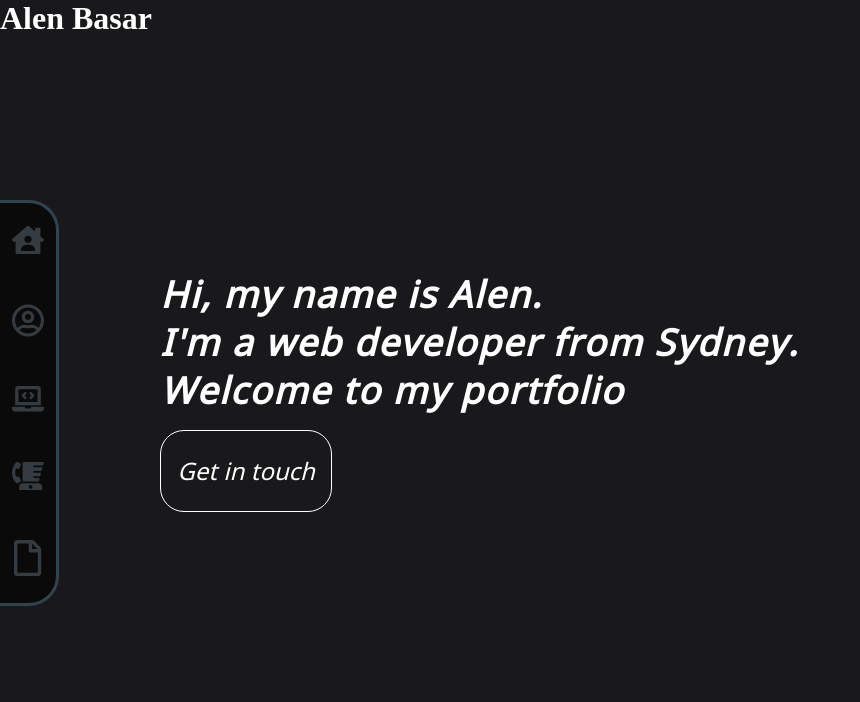
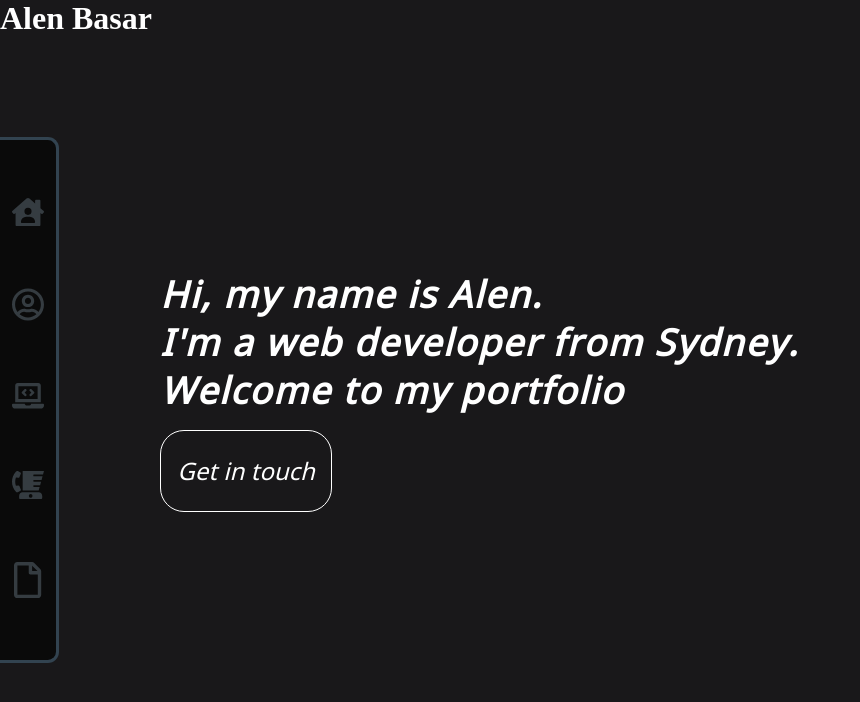
Before and after one commit to alenbasar/Alen-Basar-Portfolio-new-, a React (Create React App) app: page / in a window 1280 px wide. Shown: the top 702 px of the page, without its empty margins (0-860 px from the left). Built offline with nearby package versions, Linux system fonts and the light colour scheme.

Commit message:
vertically centered navigation

```diff
--- a/src/styles/components/_sidebar.scss
+++ b/src/styles/components/_sidebar.scss
@@ -5,20 +5,24 @@
   color: white;
 }
 .c-sidebar {
-  position: fixed;
+  // position: fixed;
   background-color: #0a0a0a;
   border: 3px solid #324350;
+  border-radius: 0 0.7rem 0.7rem 0;
   border-left: none;
   width: 3.5rem;
-  height: 50vh;
-  margin-top: 25vh;
-  border-radius: 0 30px 30px 0;
+  height: 65vh;
+  margin: 0;
+  position: absolute;
+  top: 50%;
+  // -ms-transform: translateY(-50%);
+  transform: translateY(-50%);
   & ul {
     height: 100%;
     display: flex;
     flex-direction: column;
     align-items: center;
-    justify-content: space-around;
+    justify-content: space-evenly;
   }
 
   &__menu-item {
```
